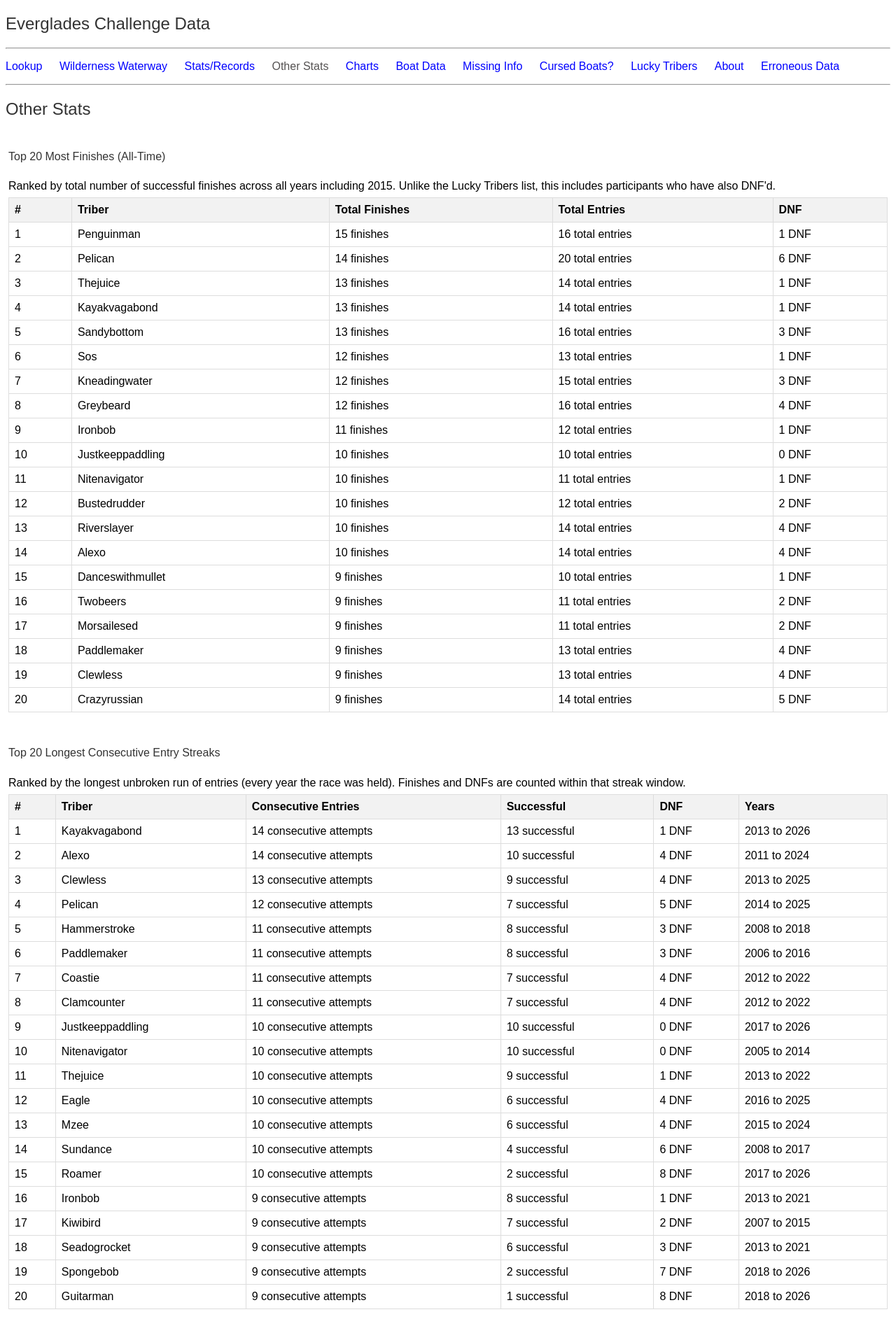
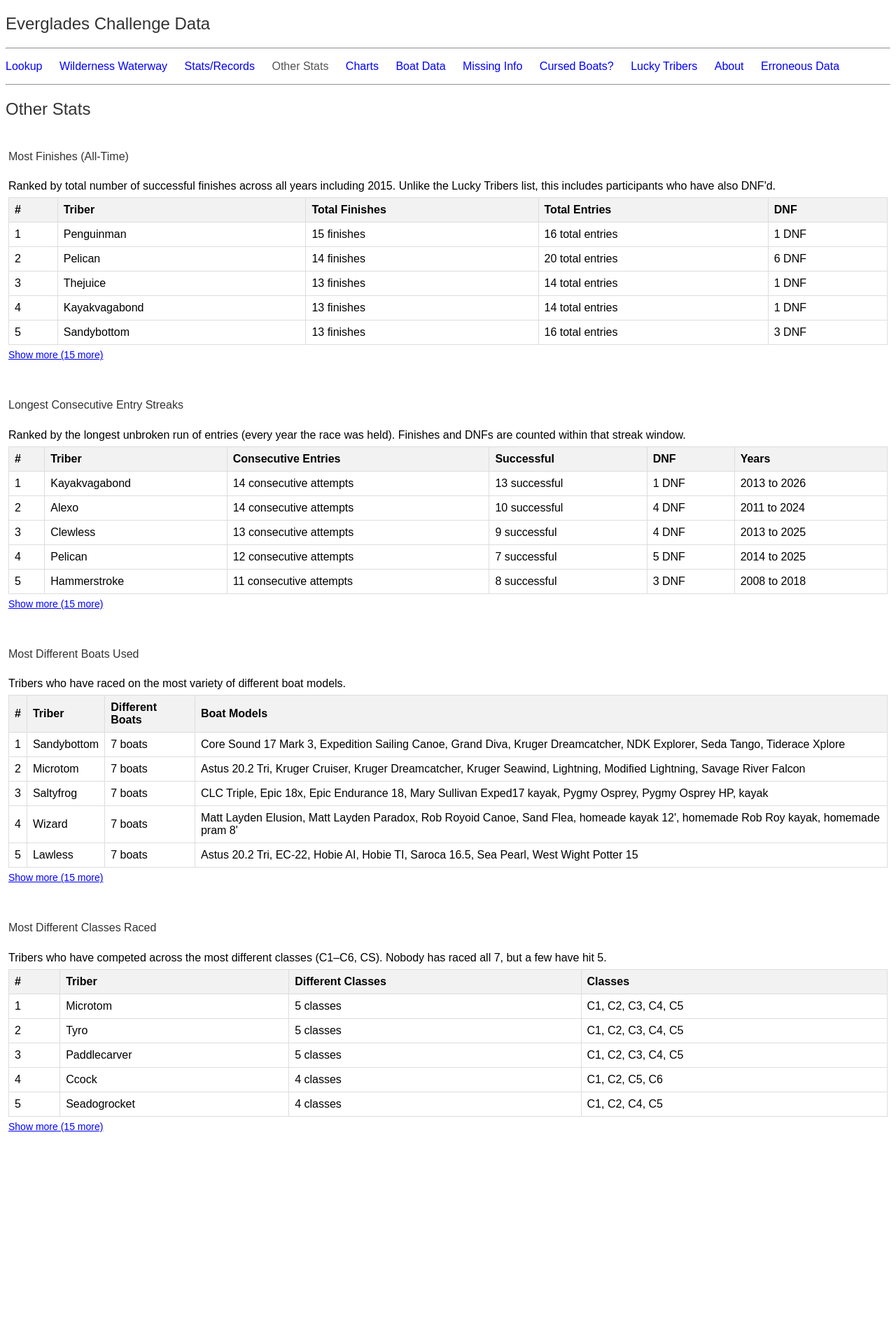
Before and after one commit to alanosauras/ecdata, a Jekyll site: the page other.html, which Jekyll copies as it is, in a window 1280 px wide. Shown: the whole page at 70% size. Built offline with Jekyll 4.4.1, drawn with Linux system fonts in a browser that asks for light colours; after the commit the page ends 1648 px from its top, so only the background shows below that; some of the changed lines change nothing that is shown.

Commit message:
Add files via upload

```diff
--- a/other.html
+++ b/other.html
@@ -14,6 +14,22 @@
 
     <title>Other Stats</title>
     <link rel="stylesheet" type="text/css" href="styles.css">
+    <style>
+        .show-more-btn {
+            background: none;
+            color: blue;
+            border: none;
+            padding: 6px 0;
+            cursor: pointer;
+            font-size: 14px;
+            text-decoration: underline;
+            border-radius: 0;
+        }
+        .show-more-btn:hover {
+            color: darkblue;
+            background: none;
+        }
+    </style>
 </head>
 <body>
     <div id="navigation"></div>
@@ -23,15 +39,27 @@
     <h2>Other Stats</h2>
 
     <div class="stat-section">
-        <h4>Top 20 Most Finishes (All-Time)</h4>
+        <h4>Most Finishes (All-Time)</h4>
         <p>Ranked by total number of successful finishes across all years including 2015. Unlike the Lucky Tribers list, this includes participants who have also DNF'd.</p>
         <div id="mostFinishes"></div>
     </div>
 
     <div class="stat-section">
-        <h4>Top 20 Longest Consecutive Entry Streaks</h4>
+        <h4>Longest Consecutive Entry Streaks</h4>
         <p>Ranked by the longest unbroken run of entries (every year the race was held). Finishes and DNFs are counted within that streak window.</p>
         <div id="consecutiveStreaks"></div>
+    </div>
+
+    <div class="stat-section">
+        <h4>Most Different Boats Used</h4>
+        <p>Tribers who have raced on the most variety of different boat models.</p>
+        <div id="mostBoats"></div>
+    </div>
+
+    <div class="stat-section">
+        <h4>Most Different Classes Raced</h4>
+        <p>Tribers who have competed across the most different classes (C1–C6, CS). Nobody has raced all 7, but a few have hit 5.</p>
+        <div id="mostClasses"></div>
     </div>
 
     <script src="racedata.js"></script>
--- a/other.js
+++ b/other.js
@@ -1,85 +1,4 @@
 document.addEventListener('DOMContentLoaded', function () {
-
-    // --- Build sorted list of all race years present in the data ---
-    const allRaceYears = [...new Set(racedata.map(e => e.YEAR))].sort((a, b) => a - b);
-
-    // --- Build per-triber map: name -> { year -> { entered, finished } } ---
-    const triberYears = {};
-
-    racedata.forEach(entry => {
-        const year = entry.YEAR;
-        const finished =
-            entry['Total (hrs)'] !== '' &&
-            entry['Total (hrs)'] !== null &&
-            entry['Total (hrs)'] !== undefined &&
-            !isNaN(entry['Total (hrs)']);
-
-        ['Captain wt name', 'Crew wt name', '3rd wt name'].forEach(field => {
-            const name = (entry[field] || '').trim();
-            if (!name) return;
-            if (!triberYears[name]) triberYears[name] = {};
-            if (!triberYears[name][year]) triberYears[name][year] = { entered: 0, finished: 0 };
-            triberYears[name][year].entered++;
-            if (finished) triberYears[name][year].finished++;
-        });
-    });
-
-    // --- Find the longest consecutive streak for a triber ---
-    // "Consecutive" means they entered every year the race was held with no gaps.
-    function longestConsecutiveStreak(yearMap) {
-        const enteredYearSet = new Set(Object.keys(yearMap).map(Number));
-        let best = { start: 0, end: 0, length: 0 };
-        let i = 0;
-
-        while (i < allRaceYears.length) {
-            if (!enteredYearSet.has(allRaceYears[i])) {
-                i++;
-                continue;
-            }
-            // Walk forward while consecutive race years are all entered
-            let j = i;
-            while (j < allRaceYears.length && enteredYearSet.has(allRaceYears[j])) {
-                j++;
-            }
-            const streakLen = j - i;
-            if (streakLen > best.length) {
-                best = { start: allRaceYears[i], end: allRaceYears[j - 1], length: streakLen };
-            }
-            i = j;
-        }
-        return best;
-    }
-
-    // --- Compute streaks for all tribers ---
-    const results = [];
-
-    Object.entries(triberYears).forEach(([name, yearMap]) => {
-        const streak = longestConsecutiveStreak(yearMap);
-        if (streak.length < 2) return; // skip tribers with no real streak
-
-        // Count finishes and DNFs within the streak window
-        let finishes = 0;
-        let dnfs = 0;
-        for (let y = streak.start; y <= streak.end; y++) {
-            const yd = yearMap[y];
-            if (yd) {
-                finishes += yd.finished;
-                dnfs += (yd.entered - yd.finished);
-            }
-        }
-
-        results.push({
-            name,
-            streak: streak.length,
-            start: streak.start,
-            end: streak.end,
-            finishes,
-            dnfs
-        });
-    });
-
-    // Sort by streak length descending, break ties by most finishes
-    results.sort((a, b) => b.streak - a.streak || b.finishes - a.finishes);
 
     // -------------------------------------------------------
     // SECTION 1: Top 20 by total finishes (all-time)
@@ -114,18 +33,127 @@ document.addEventListener('DOMContentLoaded', function () {
         r => [r.name, r.finishes + ' finish' + (r.finishes !== 1 ? 'es' : ''), r.entries + ' total entr' + (r.entries !== 1 ? 'ies' : 'y'), r.dnfs + ' DNF']
     );
 
-    // --- Render top 20 consecutive streaks ---
+    // -------------------------------------------------------
+    // SECTION 2: Top 20 longest consecutive entry streaks
+    // -------------------------------------------------------
+    const allRaceYears = [...new Set(racedata.map(e => e.YEAR))].sort((a, b) => a - b);
+
+    const triberYears = {};
+    racedata.forEach(entry => {
+        const year = entry.YEAR;
+        const finished =
+            entry['Total (hrs)'] !== '' &&
+            entry['Total (hrs)'] !== null &&
+            entry['Total (hrs)'] !== undefined &&
+            !isNaN(entry['Total (hrs)']);
+
+        ['Captain wt name', 'Crew wt name', '3rd wt name'].forEach(field => {
+            const name = (entry[field] || '').trim();
+            if (!name) return;
+            if (!triberYears[name]) triberYears[name] = {};
+            if (!triberYears[name][year]) triberYears[name][year] = { entered: 0, finished: 0 };
+            triberYears[name][year].entered++;
+            if (finished) triberYears[name][year].finished++;
+        });
+    });
+
+    function longestConsecutiveStreak(yearMap) {
+        const enteredYearSet = new Set(Object.keys(yearMap).map(Number));
+        let best = { start: 0, end: 0, length: 0 };
+        let i = 0;
+        while (i < allRaceYears.length) {
+            if (!enteredYearSet.has(allRaceYears[i])) { i++; continue; }
+            let j = i;
+            while (j < allRaceYears.length && enteredYearSet.has(allRaceYears[j])) j++;
+            const streakLen = j - i;
+            if (streakLen > best.length) {
+                best = { start: allRaceYears[i], end: allRaceYears[j - 1], length: streakLen };
+            }
+            i = j;
+        }
+        return best;
+    }
+
+    const streakResults = [];
+    Object.entries(triberYears).forEach(([name, yearMap]) => {
+        const streak = longestConsecutiveStreak(yearMap);
+        if (streak.length < 2) return;
+        let finishes = 0, dnfs = 0;
+        for (let y = streak.start; y <= streak.end; y++) {
+            const yd = yearMap[y];
+            if (yd) { finishes += yd.finished; dnfs += (yd.entered - yd.finished); }
+        }
+        streakResults.push({ name, streak: streak.length, start: streak.start, end: streak.end, finishes, dnfs });
+    });
+    streakResults.sort((a, b) => b.streak - a.streak || b.finishes - a.finishes);
+
     renderTable(
         document.getElementById('consecutiveStreaks'),
-        results.slice(0, 20),
+        streakResults.slice(0, 20),
         ['#', 'Triber', 'Consecutive Entries', 'Successful', 'DNF', 'Years'],
         r => [r.name, r.streak + ' consecutive attempt' + (r.streak !== 1 ? 's' : ''), r.finishes + ' successful', r.dnfs + ' DNF', r.start + ' to ' + r.end]
     );
 
+    // -------------------------------------------------------
+    // SECTION 3: Most different boats used (top 20)
+    // -------------------------------------------------------
+    const triberBoats = {};
+    racedata.forEach(entry => {
+        const boat = (entry.BOAT || '').trim();
+        if (!boat || boat === '?') return;
+        ['Captain wt name', 'Crew wt name', '3rd wt name'].forEach(field => {
+            const name = (entry[field] || '').trim();
+            if (!name) return;
+            if (!triberBoats[name]) triberBoats[name] = new Set();
+            triberBoats[name].add(boat);
+        });
+    });
+
+    const boatResults = Object.entries(triberBoats)
+        .map(([name, s]) => ({ name, count: s.size, boats: [...s].sort().join(', ') }))
+        .sort((a, b) => b.count - a.count);
+
+    renderTable(
+        document.getElementById('mostBoats'),
+        boatResults.slice(0, 20),
+        ['#', 'Triber', 'Different Boats', 'Boat Models'],
+        r => [r.name, r.count + ' boat' + (r.count !== 1 ? 's' : ''), r.boats]
+    );
+
+    // -------------------------------------------------------
+    // SECTION 4: Most different classes raced (top 20)
+    // -------------------------------------------------------
+    const triberClasses = {};
+    racedata.forEach(entry => {
+        const cls = (entry['C#'] || '').trim();
+        if (!cls) return;
+        ['Captain wt name', 'Crew wt name', '3rd wt name'].forEach(field => {
+            const name = (entry[field] || '').trim();
+            if (!name) return;
+            if (!triberClasses[name]) triberClasses[name] = new Set();
+            triberClasses[name].add(cls);
+        });
+    });
+
+    const classResults = Object.entries(triberClasses)
+        .map(([name, s]) => ({ name, count: s.size, classes: [...s].sort().join(', ') }))
+        .sort((a, b) => b.count - a.count);
+
+    renderTable(
+        document.getElementById('mostClasses'),
+        classResults.slice(0, 20),
+        ['#', 'Triber', 'Different Classes', 'Classes'],
+        r => [r.name, r.count + ' class' + (r.count !== 1 ? 'es' : ''), r.classes]
+    );
+
 });
 
-// --- Shared table renderer ---
+// -------------------------------------------------------
+// Shared table renderer with show more / show less
+// -------------------------------------------------------
 function renderTable(container, rows, headers, rowFn) {
+    const PREVIEW = 5;
+
     if (!rows.length) {
         container.innerHTML = '<p>No data found.</p>';
         return;
@@ -147,6 +175,7 @@ function renderTable(container, rows, headers, rowFn) {
     const tbody = document.createElement('tbody');
     rows.forEach((r, idx) => {
         const row = document.createElement('tr');
+        if (idx >= PREVIEW) row.classList.add('extra-row');
         [idx + 1, ...rowFn(r)].forEach(val => {
             const td = document.createElement('td');
             td.textContent = val;
@@ -156,4 +185,27 @@ function renderTable(container, rows, headers, rowFn) {
     });
     table.appendChild(tbody);
     container.appendChild(table);
+
+    // Only add button if there's more to show
+    if (rows.length > PREVIEW) {
+        // Hide extra rows initially
+        tbody.querySelectorAll('tr.extra-row').forEach(r => r.style.display = 'none');
+
+        const btn = document.createElement('button');
+        btn.className = 'show-more-btn';
+        btn.textContent = 'Show more (' + (rows.length - PREVIEW) + ' more)';
+        let expanded = false;
+
+        btn.addEventListener('click', () => {
+            expanded = !expanded;
+            tbody.querySelectorAll('tr.extra-row').forEach(r => {
+                r.style.display = expanded ? '' : 'none';
+            });
+            btn.textContent = expanded
+                ? 'Show less'
+                : 'Show more (' + (rows.length - PREVIEW) + ' more)';
+        });
+
+        container.appendChild(btn);
+    }
 }
```
